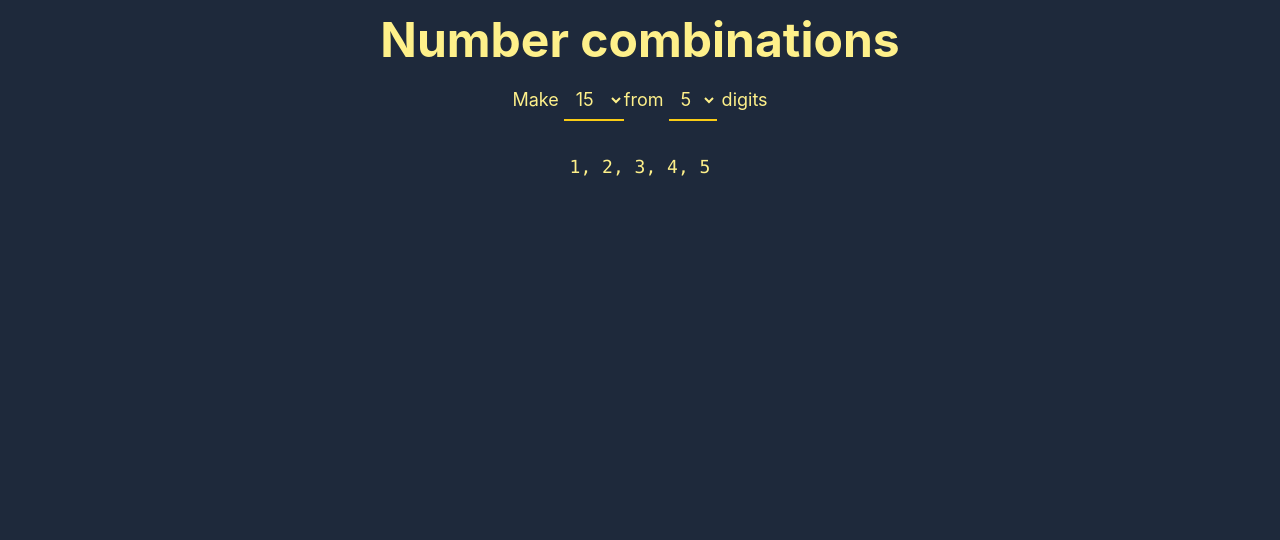
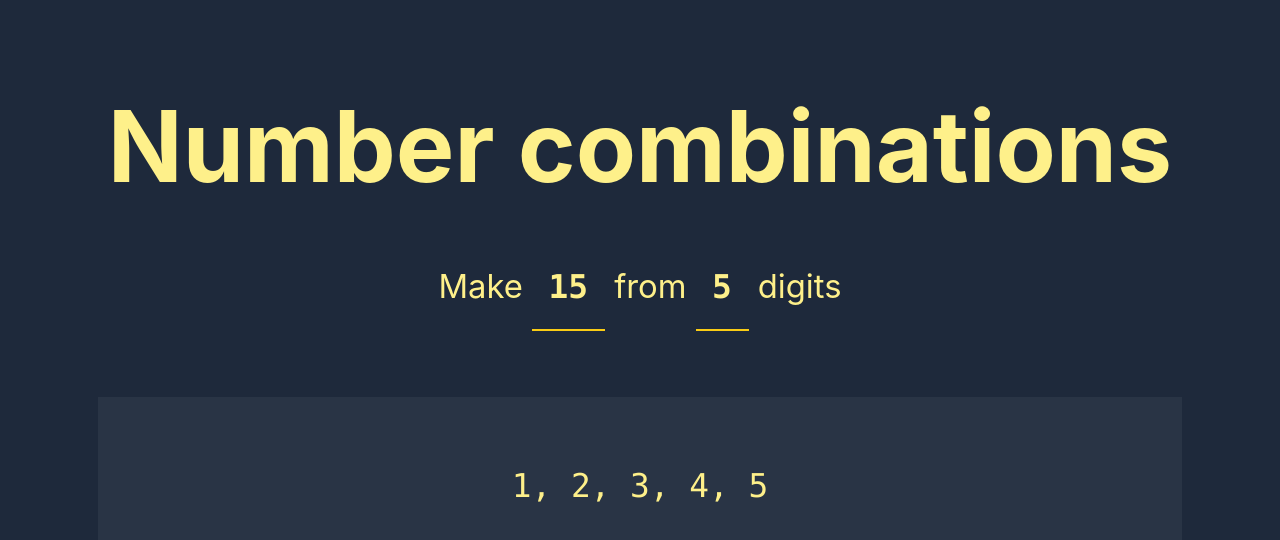
Before and after one commit to adrianosmond/number-combinations, a React (Vite) app: page / in a window 1280 px wide. Shown: the top 540 px of the page. Built offline with nearby package versions, Linux system fonts and the light colour scheme.

Commit message:
Style tweaks

```diff
--- a/index.html
+++ b/index.html
@@ -6,7 +6,7 @@
     <meta name="viewport" content="width=device-width, initial-scale=1.0" />
     <title>Number Combinations</title>
   </head>
-  <body class="bg-slate-800 text-yellow-200 p-4 text-lg text-center">
+  <body class="bg-slate-800 text-yellow-200 text-center p-6 lg:p-12">
     <div id="root"></div>
     <script type="module" src="/src/main.tsx"></script>
   </body>
--- a/src/App.tsx
+++ b/src/App.tsx
@@ -41,25 +41,25 @@ const App = () => {
 
   return (
     <>
-      <h1 className="text-5xl font-bold">Number combinations</h1>
-      <div className="my-4">
+      <h1 className="text-3xl md:text-5xl font-bold mx-auto">Number<br className='lg:hidden'/>{' '}combinations</h1>
+      <div className="my-6 md:my-8">
         Make{' '}
         <select
           value={target}
           onChange={(e) => setTarget(parseInt(e.target.value, 10))}
-          className="border-0 border-b-2 border-yellow-400 p-2 bg-transparent outline-none"
+          className="border-0 border-b-2 border-yellow-400 p-2 pt-0 bg-transparent outline-none appearance-none font-mono font-bold"
         >
           {fortyFive.map((v) => (
             <option value={v} key={v}>
               {v}
             </option>
           ))}
-        </select>
+        </select>{' '}
         from{' '}
         <select
           value={numDigits}
           onChange={(e) => setNumDigits(parseInt(e.target.value, 10))}
-          className="border-0 border-b-2 border-yellow-400 p-2 bg-transparent outline-none"
+          className="border-0 border-b-2 border-yellow-400 p-2 pt-0 bg-transparent outline-none appearance-none font-mono font-bold"
         >
           {nine.map((v) => (
             <option value={v} key={v}>
@@ -69,9 +69,9 @@ const App = () => {
         </select>{' '}
         digits
       </div>
-      <div className="font-mono mt-8">
-        {combinations.map((combination) => (
-          <div>{combination.join(', ')}</div>
+      <div className="font-mono p-4 md:p-8 bg-white bg-transparent bg-opacity-5">
+        {combinations.map((combination, idx) => (
+          <div key={idx}>{combination.join(', ')}</div>
         ))}
       </div>
     </>
--- a/src/main.tsx
+++ b/src/main.tsx
@@ -1,11 +1,14 @@
 import React from 'react';
-import ReactDOM from 'react-dom';
+import { createRoot } from 'react-dom/client';
 import './style/style.css';
 import App from './App';
 
-ReactDOM.render(
+const container = document.getElementById('root');
+if (!container) throw new Error("No root found!");
+
+const root = createRoot(container);
+root.render(
   <React.StrictMode>
     <App />
-  </React.StrictMode>,
-  document.getElementById('root'),
+  </React.StrictMode>
 );
--- a/src/style/style.css
+++ b/src/style/style.css
@@ -1,6 +1,10 @@
 @tailwind base;
 @tailwind components;
 @tailwind utilities;
+
+html {
+  font-size: clamp(20px, calc(20px + 1vw), 36px);
+}
 
 body {
   margin: 0;
```
